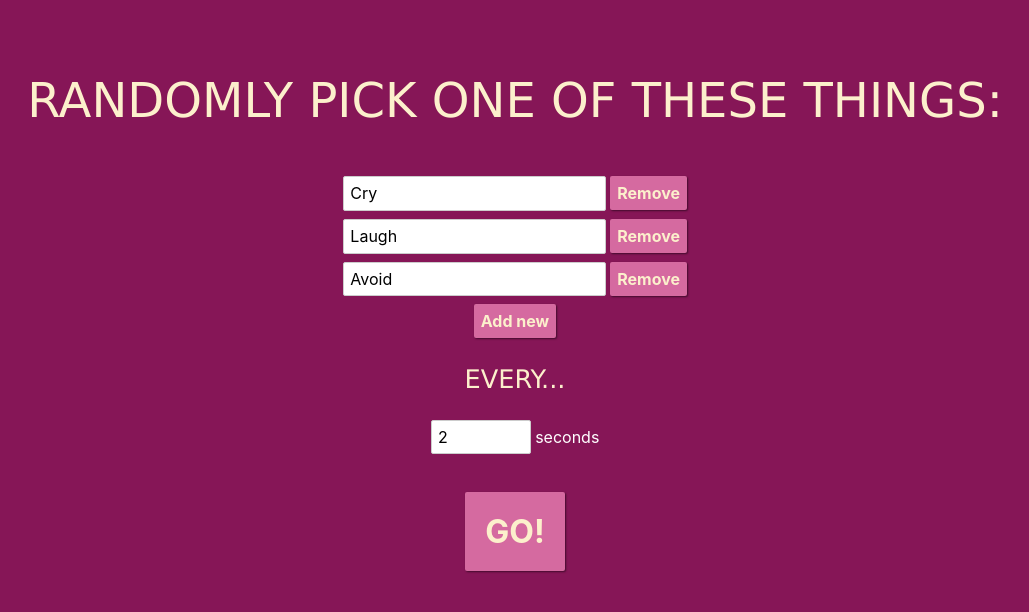
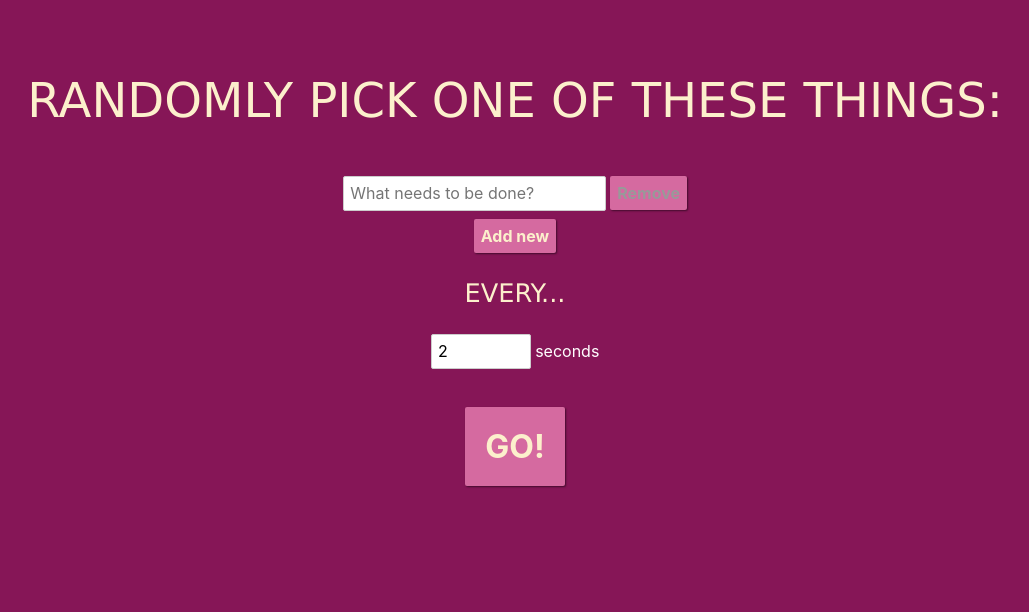
Before and after one commit to benbarnett/pick-one-every, a Svelte app: page / in a window 1280 px wide. Shown: the top 612 px of the page, without its empty margins (125-1154 px from the left). Built offline with nearby package versions, Linux system fonts and the light colour scheme.

Commit message:
use a store and persist options in url

```diff
--- a/src/App.svelte
+++ b/src/App.svelte
@@ -1,38 +1,48 @@
 <script>
-	import List from './List.svelte'
-	import Frequency from './Frequency.svelte'
+  import { onMount } from "svelte";
 
-	import Picker from './Picker.svelte';
+  import List from "./List.svelte";
+  import Frequency from "./Frequency.svelte";
+  import Picker from "./Picker.svelte";
 
-	let options = [{ text: 'Cry' }, { text: 'Laugh' }, { text: 'Avoid' }];
+  import { options } from "./stores";
+
+  onMount(() => {
+    if (window.location.hash?.length > 1) {
+      const duHashedMich = atob(window.location.hash.slice(1))
+        .split("||")
+        .map((option) => ({ text: option }));
+      options.set(duHashedMich);
+    }
+
+    options.subscribe((options) => {
+      const hashedOptions = btoa(options.map(({ text }) => text).join("||"));
+      window.location.hash = hashedOptions;
+    });
+  });
+
   let seconds = 2;
-
-	$: texts = options.map(({text}) => text)
-
-	let mode = 'edit';
-
+  let mode = "edit";
 </script>
 
-
 <main>
-	{#if mode === 'edit'}
+  {#if mode === "edit"}
     <h1>Randomly pick one of these things:</h1>
 
-		<List bind:options={options} />
+    <List />
 
     <h2>Every...</h2>
 
-		<Frequency bind:seconds={seconds} />
+    <Frequency bind:seconds />
 
-		<button on:click={() => mode = 'view'} class="large">GO!</button>
+    <button on:click={() => (mode = "view")} class="large">GO!</button>
   {:else}
-		<Picker options={texts} interval={seconds * 1000} />
-		<button on:click={() => mode = 'edit'}>Change options</button>
+    <Picker interval={seconds * 1000} />
+    <button on:click={() => (mode = "edit")}>Change options</button>
   {/if}
 </main>
 
 <style>
-
   :global(body) {
     background: #861657;
     color: white;
@@ -40,13 +50,14 @@
   main {
     text-align: center;
     padding: 1em;
-		/* max-width: 240px; */
     margin: 0 auto;
   }
 
-	h1, h2 {
-		font-family:'Lucida Sans', 'Lucida Sans Regular', 'Lucida Grande', 'Lucida Sans Unicode', Geneva, Verdana, sans-serif;
-		color: #FCF0CC;
+  h1,
+  h2 {
+    font-family: "Lucida Sans", "Lucida Sans Regular", "Lucida Grande",
+      "Lucida Sans Unicode", Geneva, Verdana, sans-serif;
+    color: #fcf0cc;
     text-transform: uppercase;
     font-size: 3em;
     font-weight: 300;
@@ -61,11 +72,11 @@
     margin: 30px;
     padding: 20px;
     font-size: 1em;
-		color: #FCF0CC;
-		background-color: #D56AA0;
+    color: #fcf0cc;
+    background-color: #d56aa0;
     font-weight: bold;
     border: none;
-		box-shadow: 1px 1px 2px rgba(0,0,0,.5);
+    box-shadow: 1px 1px 2px rgba(0, 0, 0, 0.5);
   }
 
   button.large {
--- a/src/Frequency.svelte
+++ b/src/Frequency.svelte
@@ -1,15 +1,14 @@
 <script>
-    export let seconds;
+  export let seconds;
 </script>
 
 <div>
-    <input
-        placeholder="What needs to be done?"
-        bind:value={seconds}
-    >
-    seconds
+  <input placeholder="how many?" bind:value={seconds} />
+  seconds
 </div>
 
 <style>
-    input { max-width: 100px; }
+  input {
+    max-width: 100px;
+  }
 </style>
--- a/src/List.svelte
+++ b/src/List.svelte
@@ -1,28 +1,28 @@
 <script>
-	export let options;
+  import { options } from "./stores";
 
   function add() {
-		options = options.concat({ text: '' });
+    options.update((o) => o.concat({ text: "" }));
   }
 
   function remove(i) {
-        options = options.filter((_, index) => i !== index)
+    options.update((o) => o.filter((_, index) => i !== index));
   }
 </script>
 
-{#each options as option, i}
+{#each $options as option, i}
   <div>
-		<input
-			placeholder="What needs to be done?"
-			bind:value={option.text}
+    <input placeholder="What needs to be done?" bind:value={option.text} />
+    <button
+      disabled={$options.length === 1}
+      on:click={() => {
+        remove(i);
+      }}>Remove</button
     >
-        <button on:click={() => {remove(i)}}>Remove</button>
   </div>
 {/each}
 
-<button on:click={add}>
-	Add new
-</button>
+<button on:click={add}> Add new </button>
 
 <style>
   button {
--- a/src/Picker.svelte
+++ b/src/Picker.svelte
@@ -1,8 +1,14 @@
 <script>
-    import { onDestroy } from 'svelte';
+  import { onDestroy } from "svelte";
+  import { options as optionsStore } from "./stores";
 
-    export let options = [];
   export let interval = 1000;
+
+  let options = [];
+  optionsStore.subscribe(
+    (value) =>
+      (options = value.filter(({ text }) => text).map(({ text }) => text))
+  );
 
   let elapsed = 0;
 
@@ -12,7 +18,7 @@
   let pickedItem = newBallsPlease();
 
   function newBallsPlease() {
-        return options[Math.floor(Math.random()*options.length)];
+    return options[Math.floor(Math.random() * options.length)];
   }
 
   (function update() {
@@ -20,10 +26,7 @@
 
     const time = window.performance.now();
 
-		elapsed += Math.min(
-			time - last_time,
-			interval - elapsed
-		);
+    elapsed += Math.min(time - last_time, interval - elapsed);
 
     if (elapsed >= interval) {
       pickedItem = newBallsPlease();
@@ -31,7 +34,7 @@
     }
 
     last_time = time;
-	}());
+  })();
 
   onDestroy(() => {
     cancelAnimationFrame(frame);
@@ -40,7 +43,7 @@
 
 <article>
   <label>
-        <progress value="{elapsed / interval}" class="html5"></progress>
+    <progress value={elapsed / interval} class="html5" />
   </label>
 
   <h3>{pickedItem}</h3>
@@ -49,14 +52,14 @@
 <style>
   article {
     display: grid;
-        height: 80vh;
+    height: 75vh;
     grid-template-rows: auto 100%;
     max-width: 90%;
     margin: 0 auto;
   }
 
   h3 {
-		color: #FCF0CC;
+    color: #fcf0cc;
     text-transform: uppercase;
     font-size: 10vh;
     font-weight: 100;
@@ -71,41 +74,43 @@
     width: 100%;
     /* background-color: orange; */
     border-radius: 3px;
-        box-shadow: 0 2px 3px rgba(0,0,0,.5) inset;
+    box-shadow: 0 2px 3px rgba(0, 0, 0, 0.5) inset;
     /* color: blue; */
   }
 
   progress[value]::-webkit-progress-bar {
     background-color: whiteSmoke;
     border-radius: 3px;
-        box-shadow: 0 2px 3px rgba(0,0,0,.5) inset;
+    box-shadow: 0 2px 3px rgba(0, 0, 0, 0.5) inset;
   }
 
   progress[value]::-webkit-progress-value {
     position: relative;
 
     background-size: 35px 20px, 100% 100%, 100% 100%;
-    border-radius:3px;
+    border-radius: 3px;
 
     /* Let's animate this */
     animation: animate-stripes 5s linear infinite;
   }
 
-    @keyframes animate-stripes { 100% { background-position: -100px 0; } }
+  @keyframes animate-stripes {
+    100% {
+      background-position: -100px 0;
+    }
+  }
 
   ::-webkit-progress-value {
     /* Gradient background with Stripes */
-    background-image:
-    -webkit-linear-gradient( 135deg,
+    background-image: -webkit-linear-gradient(
+        135deg,
         transparent,
         transparent 33%,
-                            rgba(0,0,0,.1) 33%,
-                            rgba(0,0,0,.1) 66%,
-                            transparent 66%),
-        -webkit-linear-gradient( top,
-                                rgba(255, 255, 255, .25),
-                                rgba(0,0,0,.2)),
-        -webkit-linear-gradient( left, #D56AA0, #A64253);
+        rgba(0, 0, 0, 0.1) 33%,
+        rgba(0, 0, 0, 0.1) 66%,
+        transparent 66%
+      ),
+      -webkit-linear-gradient(top, rgba(255, 255, 255, 0.25), rgba(0, 0, 0, 0.2)),
+      -webkit-linear-gradient(left, #d56aa0, #a64253);
   }
-
 </style>
--- a/src/main.js
+++ b/src/main.js
@@ -1,7 +1,7 @@
-import App from './App.svelte';
+import App from "./App.svelte";
 
 const app = new App({
-	target: document.body,
+  target: document.body,
 });
 
 export default app;
--- /dev/null
+++ b/src/stores.js
@@ -0,0 +1,3 @@
+import { writable } from "svelte/store";
+
+export const options = writable([{ text: "" }]);
```
Lines whose indentation alone changed are shown as unchanged.
